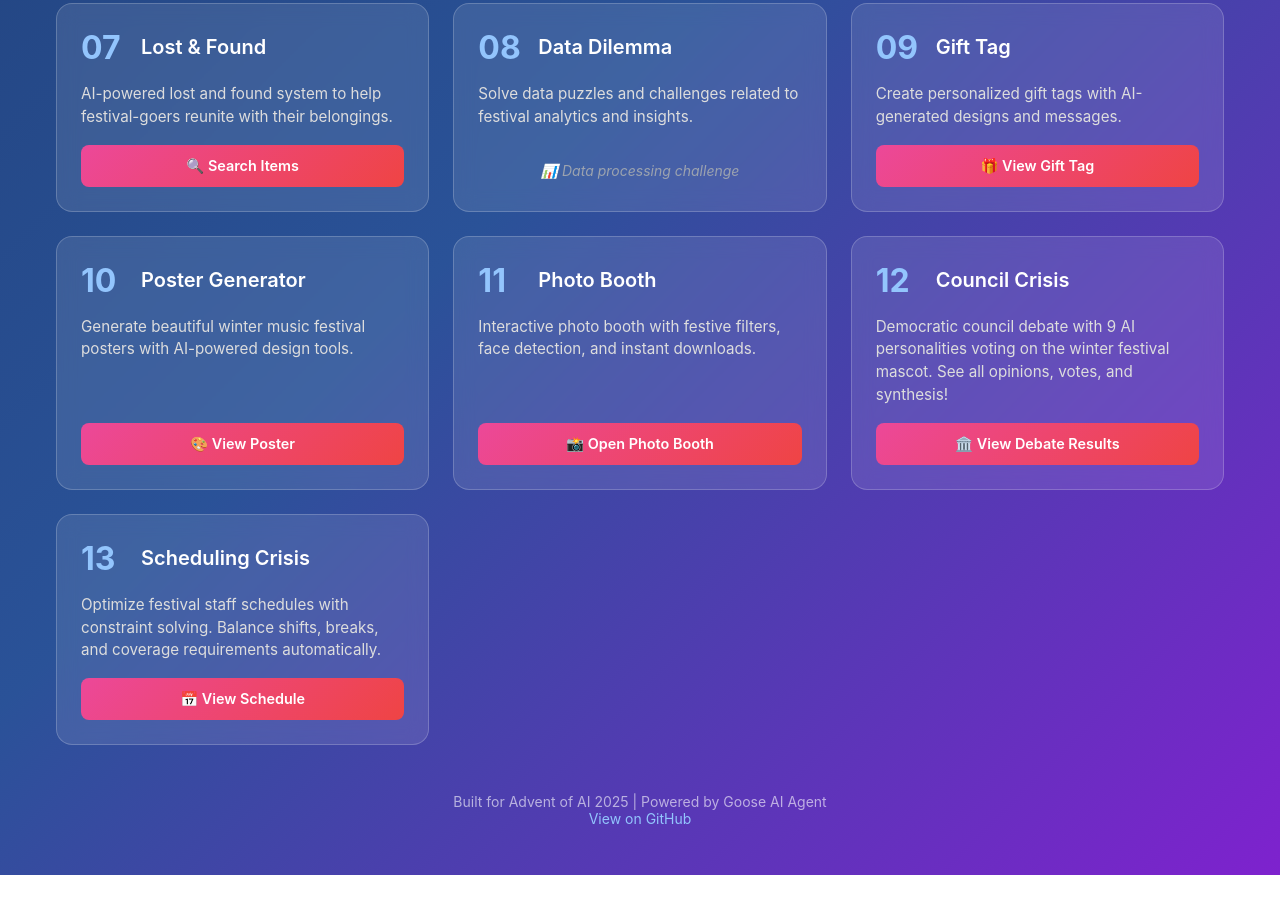
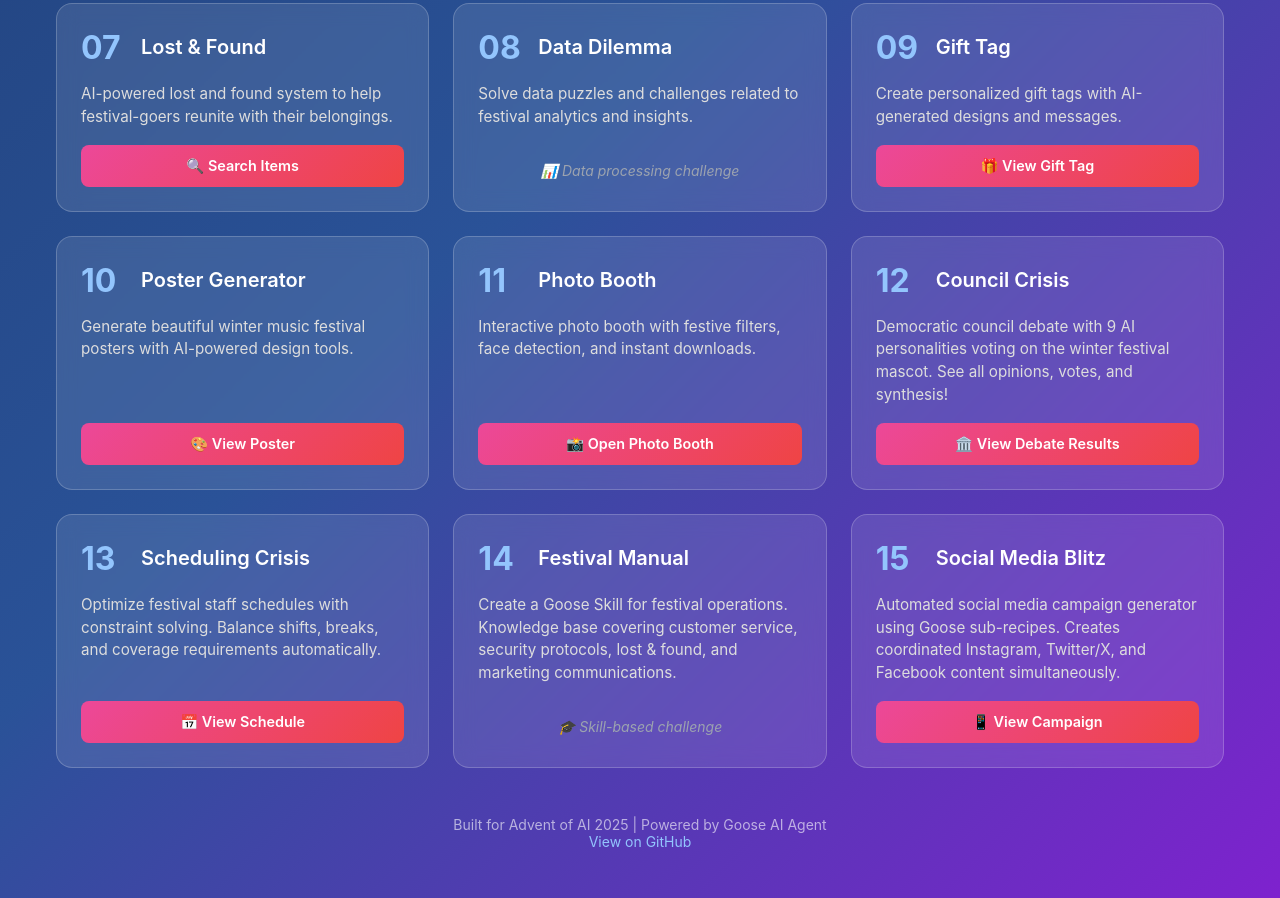
Before and after one commit to clovis1122/adventofai, a plain HTML site: page index.html in a window 1280 px wide. Shown: the part 739-1637 px from the top of the page. Before the commit the page ends 1614 px from the top, so only its background shows below. Drawn offline with Linux system fonts and the light colour scheme.

Commit message:
Update website with the latest challenges

```diff
--- a/index.html
+++ b/index.html
@@ -386,6 +386,34 @@
                     <a href="day-13-scheduling-crisis/index.html" class="challenge-link">📅 View Schedule</a>
                 </div>
             </div>
+
+            <!-- Day 14 -->
+            <div class="challenge-card">
+                <div class="challenge-header">
+                    <div class="challenge-number">14</div>
+                    <h2 class="challenge-title">Festival Manual</h2>
+                </div>
+                <p class="challenge-description">
+                    Create a Goose Skill for festival operations. Knowledge base covering customer service, security protocols, lost & found, and marketing communications.
+                </p>
+                <div class="challenge-links">
+                    <p class="no-demo">🎓 Skill-based challenge</p>
+                </div>
+            </div>
+
+            <!-- Day 15 -->
+            <div class="challenge-card">
+                <div class="challenge-header">
+                    <div class="challenge-number">15</div>
+                    <h2 class="challenge-title">Social Media Blitz</h2>
+                </div>
+                <p class="challenge-description">
+                    Automated social media campaign generator using Goose sub-recipes. Creates coordinated Instagram, Twitter/X, and Facebook content simultaneously.
+                </p>
+                <div class="challenge-links">
+                    <a href="day-15-social-media/index.html" class="challenge-link">📱 View Campaign</a>
+                </div>
+            </div>
         </div>
     </main>
 
```
